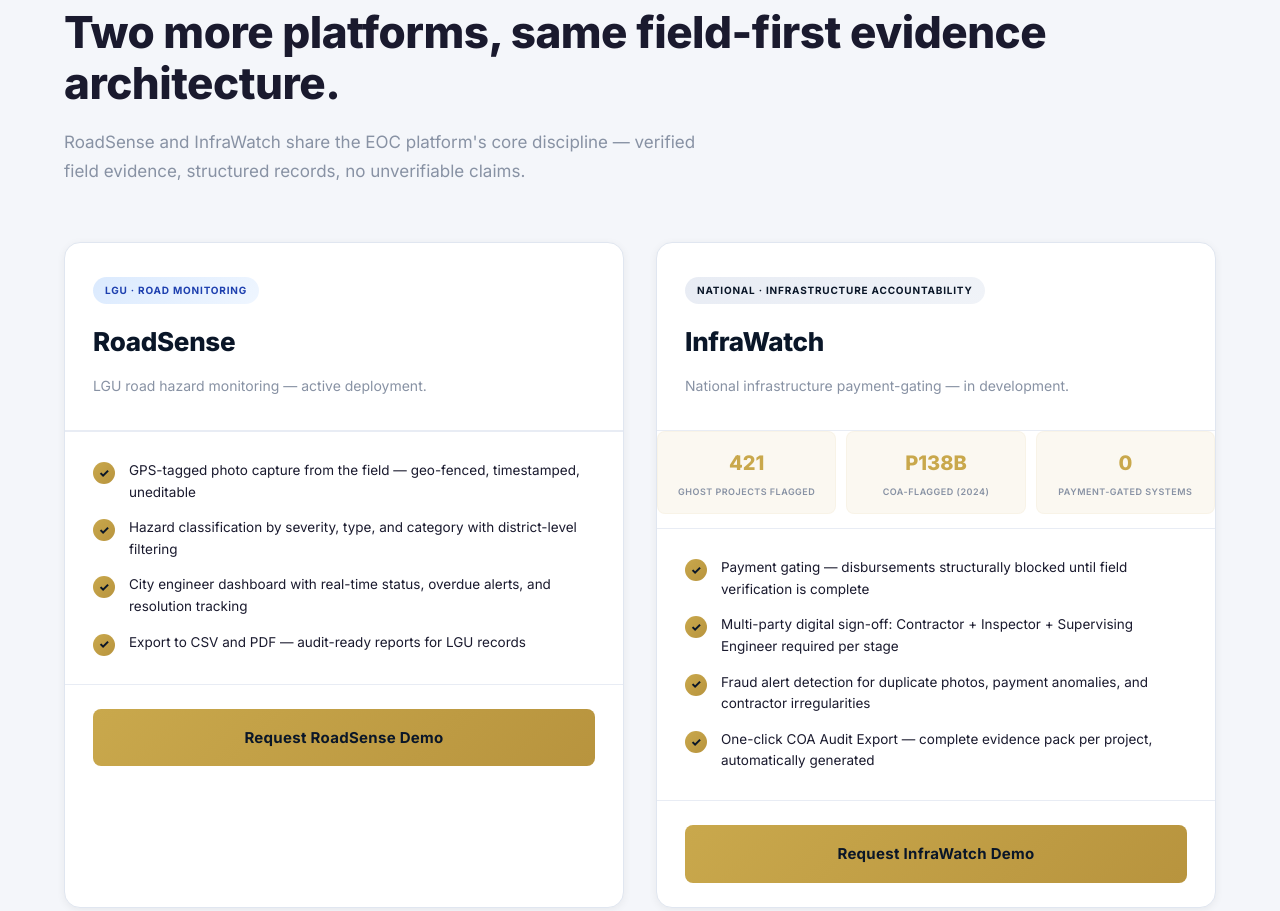
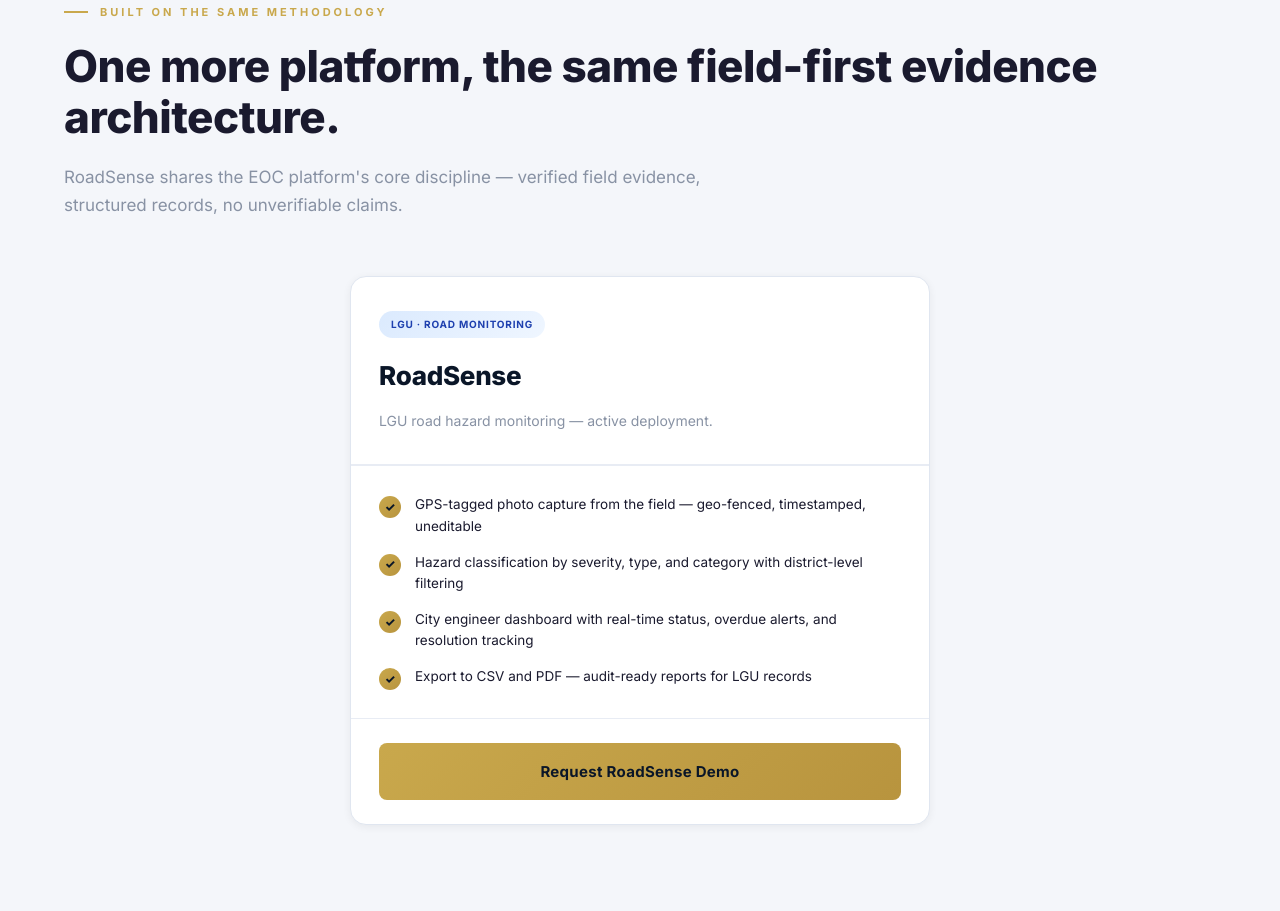
Before and after one commit to renzmichaelb396-coder/civicgrid-website, a website: page index.html in a window 1280 px wide. Shown: the part 2633-3544 px from the top of the page. Drawn offline with Linux system fonts and the light colour scheme.

Commit message:
fix(products+ip): remove discontinued InfraWatch, correct IPOPHL filing to copyright
InfraWatch had no market interest and its stats (421 Ghost Projects
Flagged, P138B COA-flagged) were fabricated. Removed the product card,
dropdown option, and all copy references; centered the remaining
RoadSense card in the Products grid.

Ref. 2026-04892 was mislabeled as a trademark application — it is
actually a Copyright Registration Application with IPOPHL's Bureau of
Copyright and Related Rights, currently tagged "For Verification" per
IPOPHL's July 23, 2026 email. Corrected the milestone entry.

Rewrote the Playwright InfraWatch content test to assert its absence,
and added a test asserting the IPOPHL milestone text is accurate.

Also commits eoc-dashboard.webp and og-image.jpg, previously untracked
image assets already referenced by the page.

```diff
--- a/index.html
+++ b/index.html
@@ -4,7 +4,7 @@
     <meta charset="UTF-8">
     <meta name="viewport" content="width=device-width, initial-scale=1.0">
     <meta name="description" content="CivicGrid's EOC platform gives Philippine LGUs one tamper-proof chain of custody for every emergency response — from citizen SOS to command dispatch to after-action record. Live in Mandaluyong City CDRRMD.">
-    <meta name="keywords" content="CivicGrid, EOC, emergency operations center, disaster response, CDRRMD, Mandaluyong, Philippine local government, LGU, RoadSense, InfraWatch, infrastructure accountability">
+    <meta name="keywords" content="CivicGrid, EOC, emergency operations center, disaster response, CDRRMD, Mandaluyong, Philippine local government, LGU, RoadSense, infrastructure accountability">
     <meta name="author" content="CivicGrid Software Development Services">
     <meta property="og:title" content="CivicGrid — Emergency Operations Infrastructure, Built for the Philippines">
     <meta property="og:description" content="From citizen SOS to command dispatch to after-action record — CivicGrid's EOC platform gives LGUs one tamper-proof chain of custody for every emergency response.">
@@ -631,6 +631,13 @@
             object-fit: cover;
         }
 
+        .eoc-image-caption {
+            font-size: 12px;
+            color: var(--gray);
+            margin-top: 14px;
+            text-align: center;
+        }
+
         .eoc-details .product-features {
             padding: 0;
             border-top: none;
@@ -652,6 +659,13 @@
             grid-template-columns: repeat(2, 1fr);
             gap: 32px;
             margin-top: 56px;
+        }
+
+        .products-grid--single {
+            grid-template-columns: 1fr;
+            max-width: 580px;
+            margin-left: auto;
+            margin-right: auto;
         }
 
         .product-card {
@@ -689,11 +703,6 @@
             color: #1e40af;
         }
 
-        .product-tag.dark {
-            background: linear-gradient(135deg, #e8ecf4, #f0f3f8);
-            color: var(--primary);
-        }
-
         .product-title {
             font-size: 26px;
             font-weight: 800;
@@ -788,36 +797,6 @@
             color: rgba(255,255,255,0.25);
             font-weight: 700;
             letter-spacing: 2px;
-        }
-
-        .stats-grid {
-            display: grid;
-            grid-template-columns: repeat(3, 1fr);
-            gap: 10px;
-            margin-bottom: 14px;
-        }
-
-        .stat-box {
-            background: rgba(201, 168, 76, 0.08);
-            padding: 14px 8px;
-            border-radius: 8px;
-            text-align: center;
-            border: 1px solid rgba(201, 168, 76, 0.06);
-        }
-
-        .stat-box-number {
-            font-size: 20px;
-            font-weight: 800;
-            color: var(--accent);
-        }
-
-        .stat-box-label {
-            font-size: 9px;
-            color: var(--gray);
-            font-weight: 600;
-            margin-top: 4px;
-            letter-spacing: 0.5px;
-            text-transform: uppercase;
         }
 
         .portfolio-banner {
@@ -1503,7 +1482,6 @@
             .hero h1 { font-size: 28px; }
             .section-title { font-size: 26px; }
             .hero-stats { grid-template-columns: repeat(2, 1fr); }
-            .stats-grid { grid-template-columns: repeat(2, 1fr); }
             .contact-form { padding: 24px; }
             .pilot-banner-content { flex-direction: column; }
         }
@@ -1605,8 +1583,11 @@
             <h2 class="section-title reveal">EOC — Emergency Operations Center</h2>
             <p class="section-subtitle reveal">Live deployment: Mandaluyong City CDRRMD, UAT-accepted June 2026. One tamper-proof chain of custody from citizen SOS to command dispatch to after-action record.</p>
             <div class="eoc-layout">
-                <div class="eoc-visual reveal reveal-delay-1">
-                    <img src="eoc-dashboard.webp" alt="EOC command dashboard for Mandaluyong City CDRRMD" class="eoc-dashboard-img" loading="lazy">
+                <div class="eoc-visual-wrap reveal reveal-delay-1">
+                    <div class="eoc-visual">
+                        <img src="eoc-dashboard.webp" alt="EOC command dashboard for Mandaluyong City CDRRMD" class="eoc-dashboard-img" loading="lazy">
+                    </div>
+                    <p class="eoc-image-caption">Illustrative interface rendering - not a live screenshot.</p>
                 </div>
                 <div class="eoc-details reveal reveal-delay-2">
                     <div class="product-features">
@@ -1639,9 +1620,9 @@
     <section class="products" id="products">
         <div class="container">
             <div class="section-label reveal">Built on the Same Methodology</div>
-            <h2 class="section-title reveal">Two more platforms, same field-first evidence architecture.</h2>
-            <p class="section-subtitle reveal">RoadSense and InfraWatch share the EOC platform's core discipline — verified field evidence, structured records, no unverifiable claims.</p>
-            <div class="products-grid">
+            <h2 class="section-title reveal">One more platform, the same field-first evidence architecture.</h2>
+            <p class="section-subtitle reveal">RoadSense shares the EOC platform's core discipline — verified field evidence, structured records, no unverifiable claims.</p>
+            <div class="products-grid products-grid--single">
                 <!-- RoadSense Card -->
                 <div class="product-card reveal reveal-delay-1">
                     <div class="product-header">
@@ -1671,50 +1652,6 @@
                         <a href="#contact" class="btn-primary">Request RoadSense Demo</a>
                     </div>
                 </div>
-
-                <!-- InfraWatch Card -->
-                <div class="product-card reveal reveal-delay-2">
-                    <div class="product-header">
-                        <span class="product-tag dark">National · Infrastructure Accountability</span>
-                        <h3 class="product-title">InfraWatch</h3>
-                        <p class="product-description">National infrastructure payment-gating — in development.</p>
-                    </div>
-                    <div class="stats-grid">
-                        <div class="stat-box">
-                            <div class="stat-box-number">421</div>
-                            <div class="stat-box-label">Ghost Projects Flagged</div>
-                        </div>
-                        <div class="stat-box">
-                            <div class="stat-box-number">P138B</div>
-                            <div class="stat-box-label">COA-Flagged (2024)</div>
-                        </div>
-                        <div class="stat-box">
-                            <div class="stat-box-number">0</div>
-                            <div class="stat-box-label">Payment-Gated Systems</div>
-                        </div>
-                    </div>
-                    <div class="product-features">
-                        <div class="feature-item">
-                            <div class="feature-check">✓</div>
-                            <div class="feature-text">Payment gating — disbursements structurally blocked until field verification is complete</div>
-                        </div>
-                        <div class="feature-item">
-                            <div class="feature-check">✓</div>
-                            <div class="feature-text">Multi-party digital sign-off: Contractor + Inspector + Supervising Engineer required per stage</div>
-                        </div>
-                        <div class="feature-item">
-                            <div class="feature-check">✓</div>
-                            <div class="feature-text">Fraud alert detection for duplicate photos, payment anomalies, and contractor irregularities</div>
-                        </div>
-                        <div class="feature-item">
-                            <div class="feature-check">✓</div>
-                            <div class="feature-text">One-click COA Audit Export — complete evidence pack per project, automatically generated</div>
-                        </div>
-                    </div>
-                    <div class="product-button">
-                        <a href="#contact" class="btn-primary">Request InfraWatch Demo</a>
-                    </div>
-                </div>
             </div>
         </div>
     </section>
@@ -1831,8 +1768,8 @@
                         <div class="milestone-dot"></div>
                         <div>
                             <div class="milestone-date">July 2026</div>
-                            <div class="milestone-title">IPOPHL Filing Submitted</div>
-                            <div class="milestone-body">Trademark application filed with the Intellectual Property Office of the Philippines, reference no. 2026-04892.</div>
+                            <div class="milestone-title">IPOPHL Copyright Application — Under Verification</div>
+                            <div class="milestone-body">Copyright Registration Application for the RoadSense EOC System submitted to IPOPHL's Bureau of Copyright and Related Rights, reference no. 2026-04892. Currently tagged "For Verification."</div>
                         </div>
                     </div>
                 </div>
@@ -1886,7 +1823,6 @@
                                     <option value="">Select an option</option>
                                     <option value="EOC">EOC</option>
                                     <option value="RoadSense">RoadSense</option>
-                                    <option value="InfraWatch">InfraWatch</option>
                                     <option value="Both products">Both products</option>
                                     <option value="Not sure yet">Not sure yet</option>
                                 </select>
```
Also changed, not shown: tests/e2e/website-chaos.spec.ts (+22 -24 lines), eoc-dashboard.webp (added), og-image.jpg (added).
